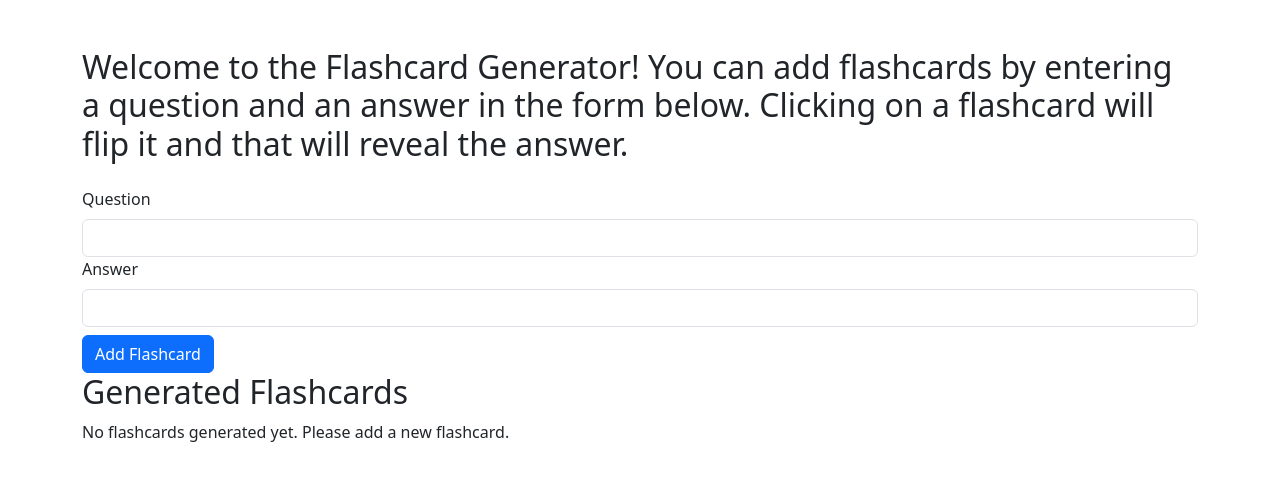
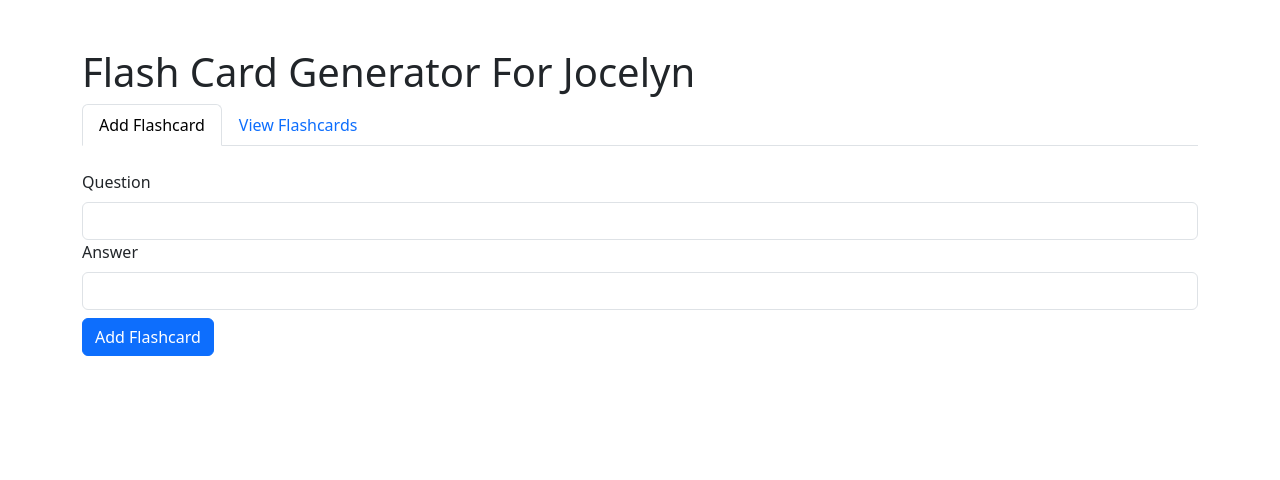
Before and after one commit to SamaadTurner/FlashCard-Application, a React (Vite) app: page / in a window 1280 px wide. Shown: the top 480 px of the page. Built offline with nearby package versions, Linux system fonts and the light colour scheme.

Commit message:
added tabs for page

```diff
--- a/components/Flashcard.jsx
+++ b/components/Flashcard.jsx
@@ -1,25 +1,27 @@
 import React, { useState } from 'react';
-import { Card } from 'react-bootstrap';
+import { Card, Button } from 'react-bootstrap';
 import '../styling/App.css';
 
-function Flashcard({ flashcard }) {
+function Flashcard({ flashcard, markIncorrect }) {
   const [flip, setFlip] = useState(false);
+  const handleIncorrect = (e) => {
+    e.stopPropagation(); // this took me awhile to figure out. This prevents card from flipping when incorrect button is clicked
+    markIncorrect(flashcard.id);
+  };
 
   return (
-    <div className="card-container" onClick={() => setFlip(!flip)}>
-      <div className={`card ${flip ? 'flip' : ''}`}>
-        <div className="front">
-          <Card.Body className="d-flex justify-content-center align-items-center">
-            <Card.Text>Question: {flashcard.question}</Card.Text>
-          </Card.Body>
-        </div>
-        <div className="back">
-          <Card.Body className="d-flex justify-content-center align-items-center">
-            <Card.Text>Answer: {flashcard.answer}</Card.Text>
-          </Card.Body>
-        </div>
-      </div>
-    </div>
+    <Card onClick={() => setFlip(!flip)} style={{ cursor: 'pointer', margin: '1rem' }}>
+      <Card.Body className="d-flex justify-content-center align-items-center flex-column">
+        <Card.Text>
+          {flip ? `A: ${flashcard.answer}` : `Q: ${flashcard.question}`}
+        </Card.Text>
+        {flip && (
+          <Button variant="danger" className="mt-2" onClick={handleIncorrect}>
+            Incorrect?
+          </Button>
+        )}
+      </Card.Body>
+    </Card>
   );
 }
 
--- a/components/FlashcardList.jsx
+++ b/components/FlashcardList.jsx
@@ -2,11 +2,15 @@ import React from 'react';
 import Flashcard from './Flashcard';
 import { CardGroup } from 'react-bootstrap';
 
-function FlashcardList({ flashcards }) {
+function FlashcardList({ flashcards, markIncorrect }) {
   return (
     <CardGroup>
       {flashcards.map(flashcard => (
-        <Flashcard flashcard={flashcard} key={flashcard.id} />
+        <Flashcard
+          flashcard={flashcard}
+          key={flashcard.id}
+          markIncorrect={markIncorrect}
+        />
       ))}
     </CardGroup>
   );
--- a/src/App.jsx
+++ b/src/App.jsx
@@ -1,40 +1,73 @@
 import React, { useState } from 'react';
 import FlashcardList from '../components/FlashcardList';
 import FlashcardForm from '../components/FlashcardForm';
+import { Button, ButtonGroup, Alert, Tabs, Tab, Container } from 'react-bootstrap';
 import 'bootstrap/dist/css/bootstrap.min.css';
 import '../styling/App.css';
 
 function App() {
+  // State to store the list of flashcards
   const [flashcards, setFlashcards] = useState([]);
-
+  // State to store the message displayed when a card is marked for review
+  const [reviewMessage, setReviewMessage] = useState('');
+  // State to toggle the filter for showing only review cards
+  const [filter, setFilter] = useState(false);
+  // function to add a new flashcard
   const addFlashcard = (question, answer) => {
+    // creates a new flashcard object with the below properties
     const newFlashcard = {
       id: flashcards.length + 1,
       question,
       answer,
+      gotWrong: null,
     };
+    // Adds that new card into the state
     setFlashcards([...flashcards, newFlashcard]);
   };
+  // Function to mark a flashcard as incorrect
+  const markIncorrect = (id) => {
+     // Update the gotWrong property of the flashcard with the given id to true
+    setFlashcards(flashcards.map(flashcard =>
+      flashcard.id === id ? { ...flashcard, gotWrong: true } : flashcard
+    ));
+    setReviewMessage('Please review this card again.');
+    setTimeout(() => {
+      setReviewMessage('');
+      // clear in 3 secs
+    }, 3000);
+  };
+  // Function to toggle the filter for showing only review cards
+  const handleFilter = (filterValue) => {
+    setFilter(filterValue);
+  };
+  // filters flashcards based on the filter state
+  const filteredFlashcards = flashcards.filter(flashcard => !filter || flashcard.gotWrong);
 
   return (
-    <div className="container mt-5">
-      <section>
-        <h2>
-          Welcome to the Flashcard Generator! You can add flashcards by entering a question and an answer in the form below.
-          Clicking on a flashcard will flip it and that will reveal the answer.
-        </h2>
-      <FlashcardForm addFlashcard={addFlashcard} />
-      </section>
-      <section>
-        <h2>Generated Flashcards</h2>
-        {flashcards.length > 0 ? (
-          <FlashcardList flashcards={flashcards} />
-        ) : (
-          <p>No flashcards generated yet. Please add a new flashcard.</p>
-        )}
-      </section>
-    </div>
+    <Container className="mt-5">
+      <h1>Flash Card Generator For Jocelyn</h1>
+      <Tabs defaultActiveKey="add" id="flashcard-tabs" className="mb-3">
+        <Tab eventKey="add" title="Add Flashcard">
+          <FlashcardForm addFlashcard={addFlashcard} />
+        </Tab>
+        <Tab eventKey="view" title="View Flashcards">
+          {reviewMessage && (
+            <Alert variant="warning" className="mt-3">
+              {reviewMessage}
+            </Alert>
+          )}
+          <ButtonGroup className="mt-3">
+            <Button variant={filter ? 'secondary' : 'primary'} onClick={handleFilter}>
+              {filter ? 'Show All Cards' : 'Show Review Cards'}
+            </Button>
+          </ButtonGroup>
+          <h2 className="mt-4">Generated Flash Cards</h2>
+          <FlashcardList flashcards={filteredFlashcards} markIncorrect={markIncorrect} />
+        </Tab>
+      </Tabs>
+    </Container>
   );
 }
 
+
 export default App;
--- a/src/main.jsx
+++ b/src/main.jsx
@@ -2,6 +2,7 @@ import React from 'react'
 import ReactDOM from 'react-dom/client'
 import App from './App.jsx'
 import 'bootstrap/dist/css/bootstrap.min.css';
+
 
 ReactDOM.createRoot(document.getElementById('root')).render(
   <React.StrictMode>
--- a/styling/App.css
+++ b/styling/App.css
@@ -1,3 +1,7 @@
+body {
+  background-color: #C8D0D2;
+}
+
 .card {
   height: 150px;
   width: 150px;
@@ -9,11 +13,3 @@
 .card.flip {
   transform: rotateY(180deg);
 }
-
-.card .front {
-  background-color: #d4edda;
-}
-
-.card .back {
-  background-color: #f8d7da;
-}
```
